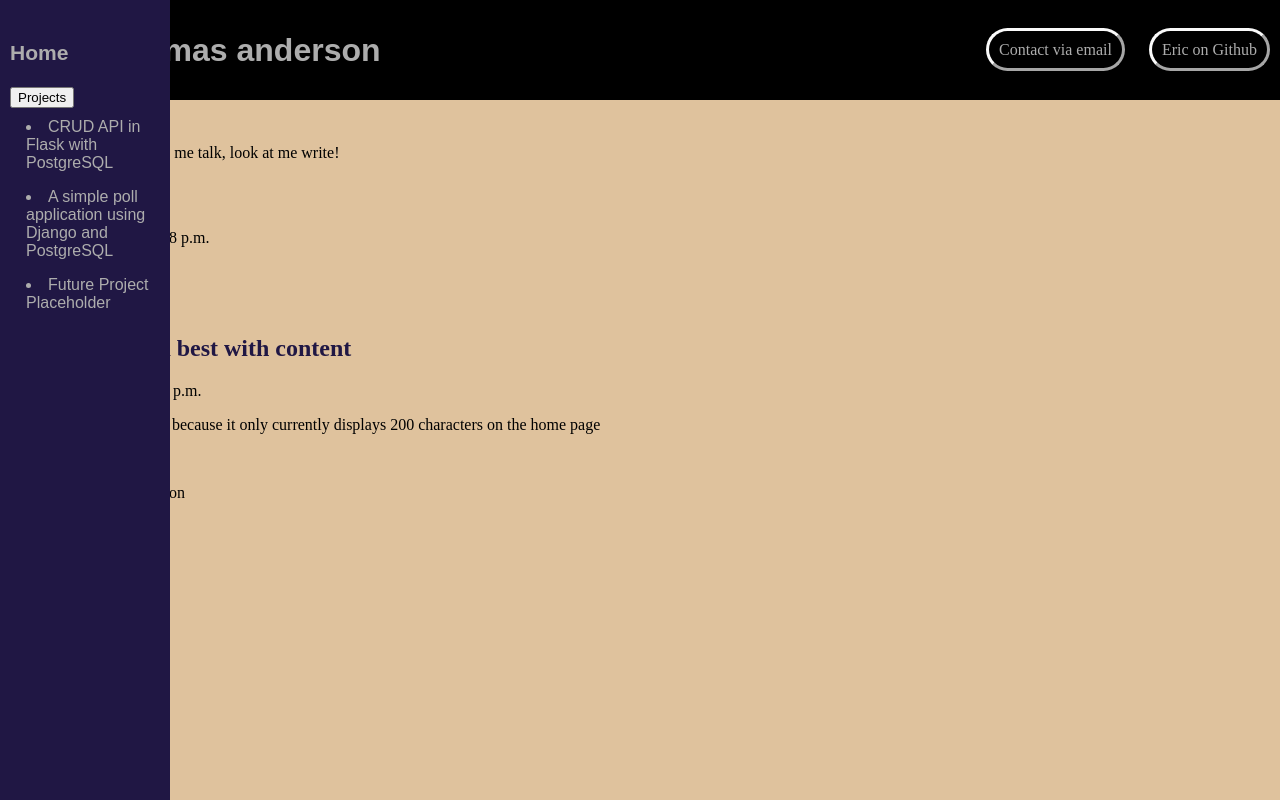
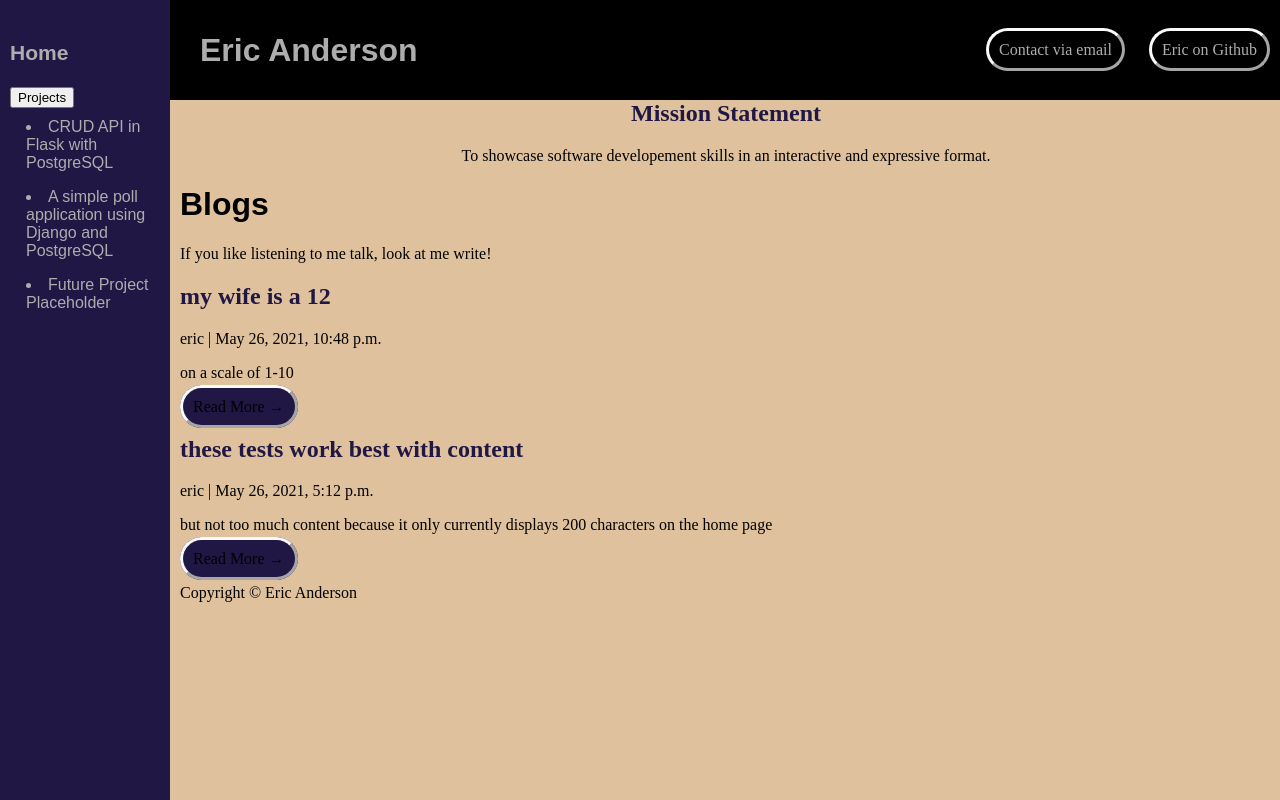
Before and after one commit to ETAnderson/mysite, a Django app: page / in a window 1280 px wide; the page is wider, and only the part inside the window is pictured. Run offline with Django 3.2, Linux system fonts and the light colour scheme; data comes from the database, SQL or seed files in the repository; both versions use the stored data as it was after the commit.

Commit message:
continued front end finetuning

```diff
--- a/mysite/static/css/base.css
+++ b/mysite/static/css/base.css
@@ -1,6 +1,8 @@
 /* GENERAL */
 
 body {
+    margin-top: 100px;
+    margin-left: 160px;
     background-color: rgb(223, 194, 157);
 }
 
@@ -30,8 +32,13 @@ h3 a {
     color: darkorange;
 }
 
-.masthead {
-   margin-left: 20px;
+#main {
+    margin-left: 20px;
+    text-align: center;
+}
+
+#block_content {
+    margin-left: 20px;
 }
 
 /* TOPBAR */
--- a/mysite/templates/base.html
+++ b/mysite/templates/base.html
@@ -12,7 +12,7 @@
     </head>
 
     <body>
-        <div id='topbar'><h1>eric thomas anderson</h1>
+        <div id='topbar'><h1>Eric Anderson</h1>
             <ul>
                <li><a href='mailto:anderson.eric.t@gmail.com'> Contact via email</a></li>
                <li><a href="https://github.com/ETAnderson">Eric on Github</a></li>
--- a/mysite/templates/index.html
+++ b/mysite/templates/index.html
@@ -4,7 +4,7 @@
 
 <header class="masthead">
 
-  <h3 >Blogs</h3>
+  <h1>Blogs</h1>
   <p >If you like listening to me talk, look at me write! &nbsp</p>
 
 </header>
@@ -22,9 +22,5 @@
     {% endfor %}
 
 
-</div>
 
-</ul>
-</nav>
-</div>
 {%endblock%}
--- a/mysite/templates/post_detail.html
+++ b/mysite/templates/post_detail.html
@@ -30,7 +30,7 @@
       </div>
       {% else %}
       <h3>Leave a comment</h3>
-      <form method="post" style="margin-top: 1.3em;">
+      <form method="post">
         {{ comment_form.as_p }}
         {% csrf_token %}
         <button type="submit" class="btn btn-primary  btn-lg">Submit</button>
--- a/mysite/templates/sidebar.html
+++ b/mysite/templates/sidebar.html
@@ -2,8 +2,8 @@
 
 <div id="sidebar">
     <h3><a href="{% url 'home' %}">Home</a></h3>
-    <button class='dropdown_btn'>Projects</button>
-      <div id='project_links'>
+    <button class='dropdown_btn'>Projects<i class="fa fa-caret-down"></i></button>
+      <div class='dropdown_container' id='project_links'>
           <li><a href=''>CRUD API in Flask with PostgreSQL</a></li>
           <li><a href=''>A simple poll application using Django and PostgreSQL</a></li>
           <li><a href=''>Future Project Placeholder</a></li>
```
Also changed, not shown: mysite/db.sqlite3. Lines whose indentation alone changed are shown as unchanged.
